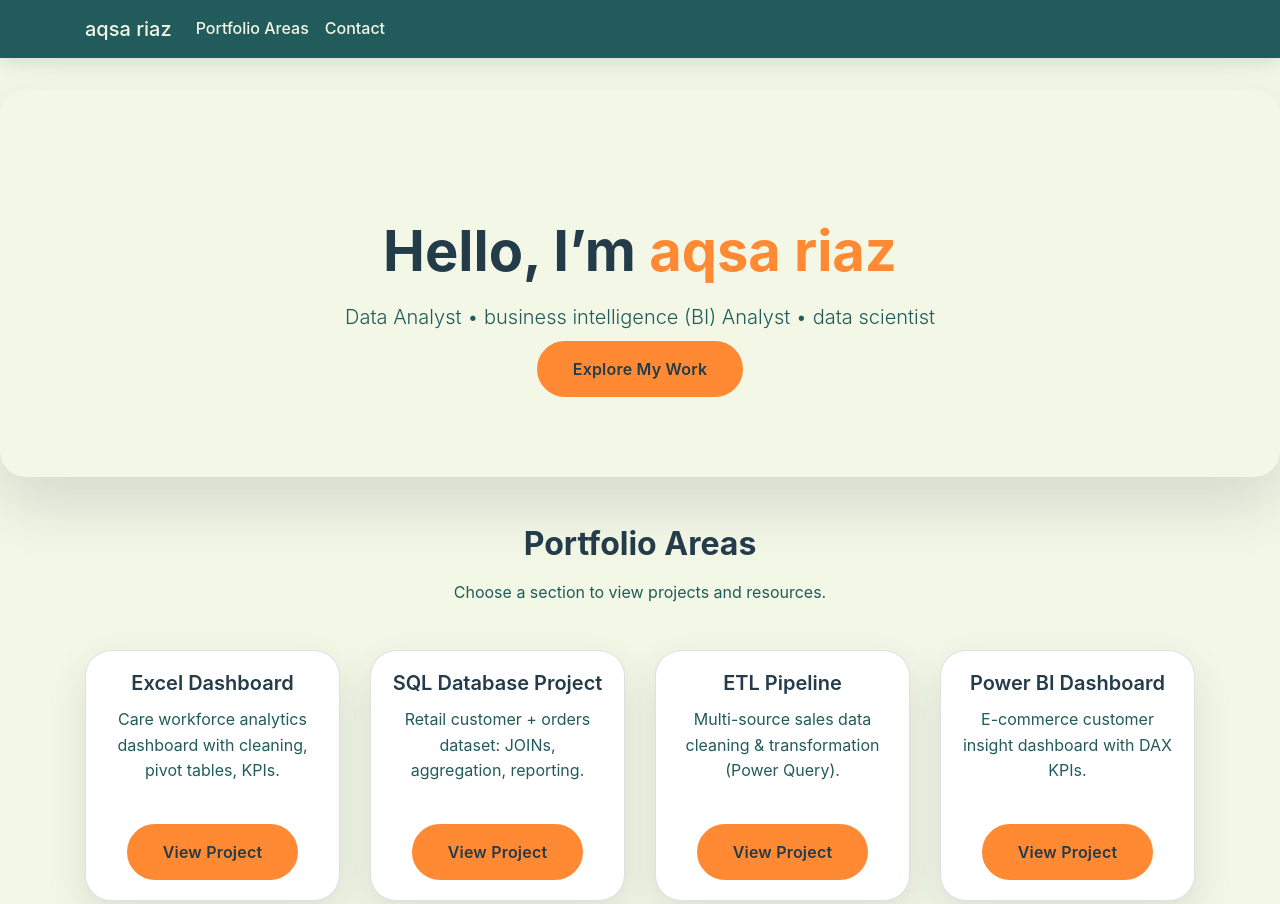
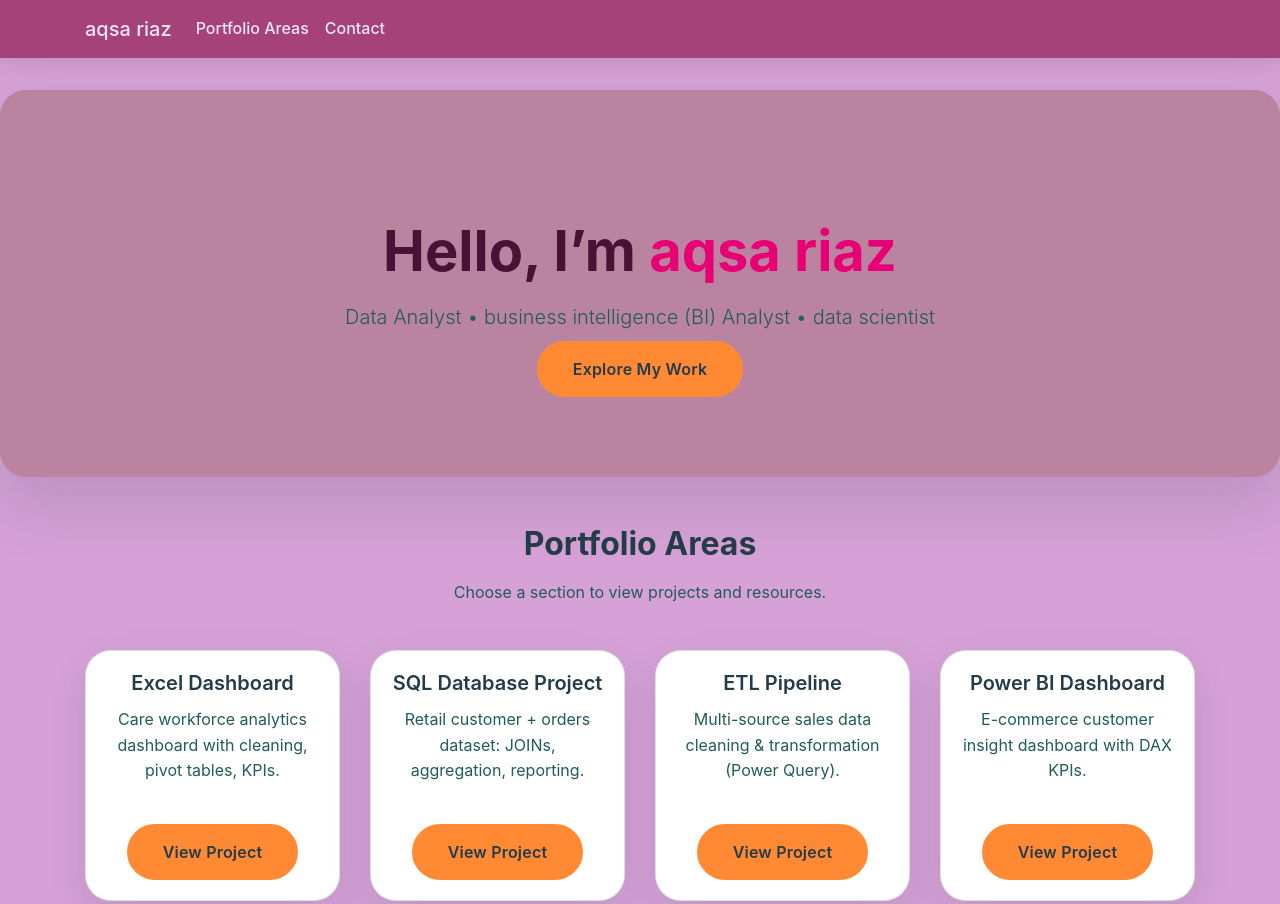
Before and after one commit to aqsariaz1691-pixel/data-analytics-portfolio, a plain HTML site: page index.html in a window 1280 px wide. Shown: the top 904 px of the page. Drawn offline with nearby package versions, Linux system fonts and the light colour scheme.

Commit message:
Update main2.css

```diff
--- a/main2.css
+++ b/main2.css
@@ -4,8 +4,8 @@
 ================================= */
 
 body#home {
-    background: #f3f7e6;
-    color: #243b4a;
+    background: #d6a1d6;
+    color: #6a2259;
     font-family: "Inter", "Segoe UI", Roboto, Arial, sans-serif;
     line-height: 1.6;
 }
@@ -14,25 +14,25 @@ body#home {
    NAVBAR
 ================================ */
 body#home .navbar {
-    background: #215b5b !important;
+    background: #a54279 !important;
     box-shadow: 0 4px 20px rgba(0, 0, 0, 0.12);
 }
 
 body#home .navbar-brand,
 body#home .navbar-nav .nav-link {
-    color: #f3f7e6 !important;
+    color: #f1e6f7 !important;
     font-weight: 500;
 }
 
 body#home .navbar-nav .nav-link:hover {
-    color: #ff8a33 !important;
+    color: #84104c !important;
 }
 
 /* ===============================
    HERO / JUMBOTRON
 ================================ */
 body#home .hero {
-    background: #f3f7e6;
+    background: #ba84a1;
     border-radius: 26px;
     margin-top: 90px;
     padding: 80px 25px;
@@ -40,7 +40,7 @@ body#home .hero {
 }
 
 body#home .hero h1 {
-    color: #243b4a;
+    color: #481234;
     font-weight: 700;
 }
 
@@ -52,7 +52,7 @@ body#home .hero .lead {
 
 /* Highlight name */
 body#home .highlight {
-    color: #ff8a33;
+    color: #e70174;
 }
 
 /* ===============================
```
